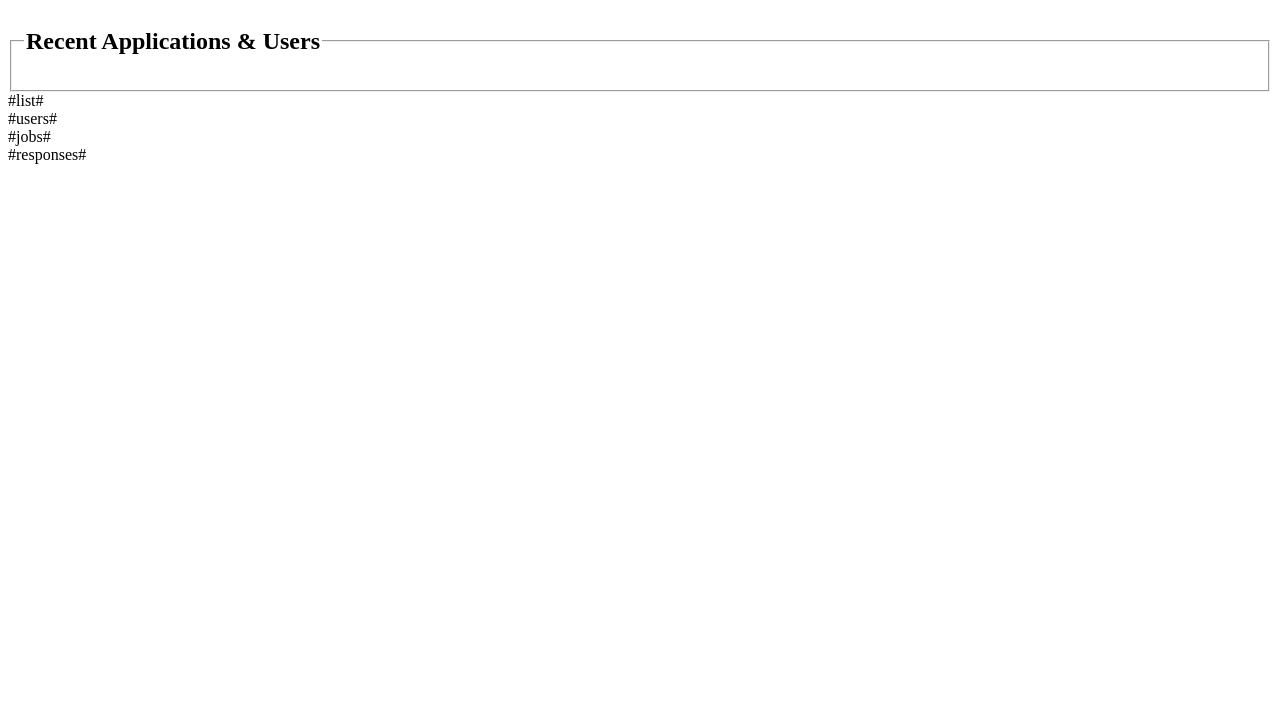
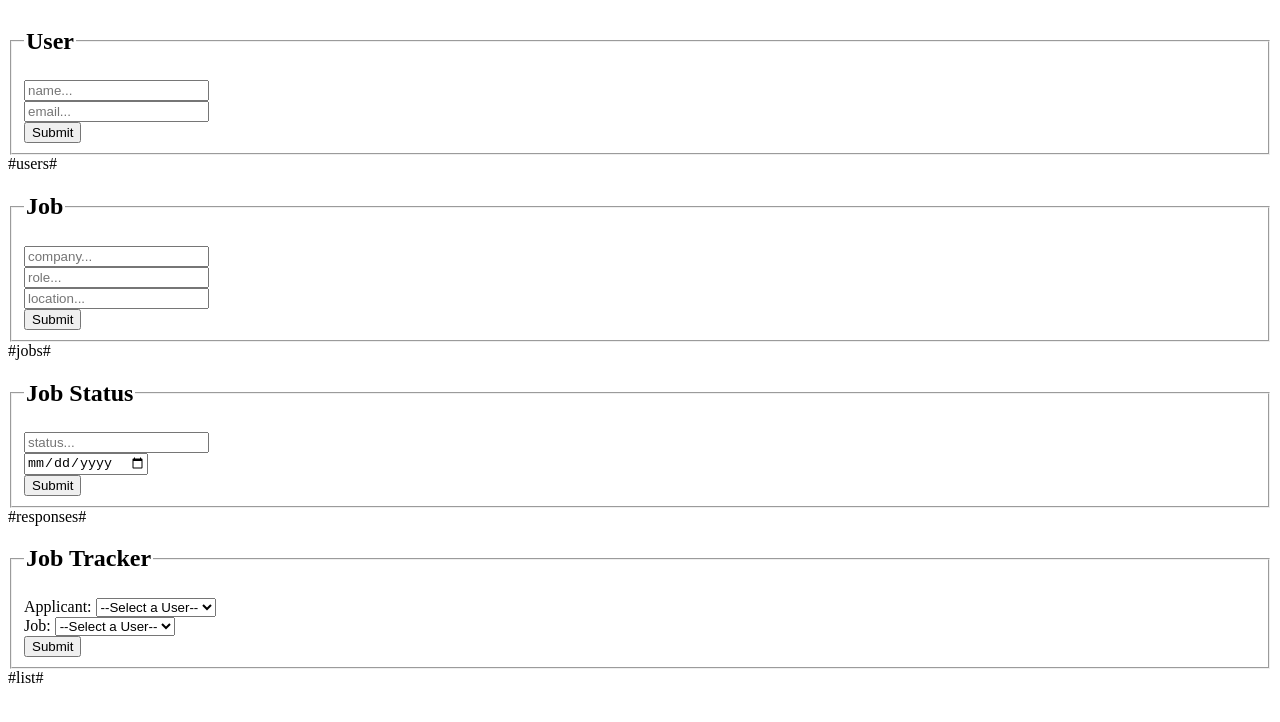
Before and after one commit to akazad12/SBA-318---Express-Server-Application, a website: page views/index.html in a window 1280 px wide. Drawn offline with Linux system fonts and the light colour scheme; files that its build step writes are made by us from their sources.

Commit message:
Included query filtering and updated html

```diff
--- a/database/database.js
+++ b/database/database.js
@@ -36,7 +36,7 @@ export default {
     { id: 10, applicantId: 5, jobId: 10 }
   ],
 
-  // Responses (application status)
+  // Responses (application status)/api/response?status=applied
   responses: [
     { id:1, applicationId: 1, status: "interview", appliedDate: "2026-01-10" },
     { id:2, applicationId: 2, status: "applied", appliedDate: "2026-01-15" },
--- a/routes/response.js
+++ b/routes/response.js
@@ -38,6 +38,11 @@ router.route('/')
   })
   //Read
   .get((req, res) => {
+    let result = db.responses
+    if (req.query.status){
+      result = db.responses.filter(response => response.status === req.query.status);
+      res.json(result)
+    }
     res.json(db.responses);
   });
 //Update
--- a/server.js
+++ b/server.js
@@ -15,6 +15,7 @@ const PORT = 3001;
 
 
 //Middleware
+app.use(express.urlencoded({ extended: true }));
 app.use(express.json()); //Parses the request body into JSON
 //logging middleware:
 app.use(logReq)
@@ -24,6 +25,7 @@ app.use(activityLog)
 
 //Customer View Engine
 app.engine("html", function (filePath, options, cb) {
+    console.log(options)
 
 
     // fs.readFile(filePath,(err,content)=>{
@@ -159,7 +161,8 @@ app.get("/", (req, res) => {
 
 app.use('/api/users', users)
 app.use('/api/roles', jobs)
-app.use('/api/response', response)
+app.use('/api/responses', response)
+// console.log(Document)
 // app.use('/api/response',responses)
 
 
--- a/styles/style.css
+++ b/styles/style.css
@@ -0,0 +1,6 @@
+.active{
+    display:inline-block
+}
+.hidden{
+    display:none
+}
--- a/views/index.html
+++ b/views/index.html
@@ -1,30 +1,109 @@
 <!DOCTYPE html>
 <html lang="en">
+
 <head>
     <meta charset="UTF-8">
     <meta name="viewport" content="width=device-width, initial-scale=1.0">
+    <link rel="stylesheet" href="./style.css">
     <title>Document</title>
 </head>
+
 <body>
-    <form action= "/" method = "GET">
+    <div class = "hidden">
+        <form action="/" method="GET">
+            <!-- Form for selecting the table that will be displayed -->
+            <fieldset>
+                <legend>
+                    <h2> Recent Applications & Users</h2>
+                </legend>
+                <!-- <input type="text" name="todo" id="todo" placeholder="Todo..."/><br /> -->
+                <label>Table:
+                    <select name="category" id="category">
+                        <option value="" disabled selected>--Select a Table--</option>
+                        <!-- This is the default placeholder -->
+                        <option value="Users">Users</option>
+                        <option value="jobs">Jobs</option>
+                        <option value="status">Jobs Status</option>
+                        <option value="Master">Job Tracker</option>
+                    </select><br />
+                </label>
+                <input type="submit" value="Submit" />
+            </fieldset>
+        </form>
+    </div>
+    <div class = "" id="userDiv">
+        <form action="/api/users" method="GET">
+            <fieldset>
+                <legend>
+                    <h2>User</h2>
+                </legend>
+                <input type="text" name="name" id="name" placeholder="name..." /><br />
+                <input type="text" name="email" id="email" placeholder="email..." /><br />
+                <input type="submit" value="Submit" />
+            </fieldset>
+        </form>
+        <table id="users">
+            #users#
+        </table>
+    </div>
+    <div class = "" id="jobDiv">
+        <form action="/api/jobs" method="GET">
+            <fieldset>
+                <legend>
+                    <h2>Job</h2>
+                </legend>
+                <input type="text" name="company" id="company" placeholder="company..." /><br />
+                <input type="text" name="role" id="role" placeholder="role..." /><br />
+                <input type="text" name="location" id="location" placeholder="location..." /><br />
+
+                <input type="submit" value="Submit" />
+            </fieldset>
+        </form>
+        <table id="jobs">
+            #jobs#
+        </table>
+    </div>
+    <div class = "" id="responseDiv">
+        <form action="/api/responses" method="GET">
+            <fieldset>
+                <legend>
+                    <h2>Job Status</h2>
+                </legend>
+                <input type="text" name="name" id="status" placeholder="status..." /><br />
+                <input type="date" name="AppliedDate" id="AppliedDate" placeholder="AppliedDate..." /><br />
+
+                <input type="submit" value="Submit" />
+            </fieldset>
+        </form>
+        <table id="responses">
+            #responses#
+        </table>
+    </div>
+    <div class = "" id="trackerDiv">
+        <form action="/" method="GET"></form>
         <fieldset>
             <legend>
-                <h2> Recent Applications & Users</h2>
+                <h2> Job Tracker</h2>
             </legend>
+            <label>Applicant:
+                <select name="applicantId" id="applicantId">
+                    <option value="" disabled selected>--Select a User--</option>
+                </select><br />
+            </label>
+            <label>Job:
+                <select name="jobId" id="jobId">
+                    <option value="" disabled selected>--Select a User--</option>
+                </select><br />
+            </label>
+            <input type="submit" value="Submit" />
         </fieldset>
-    </form>
-    <table>
-        #list#
-    </table>
-    <table>
-        #users#
-    </table>
-    <table>
-        #jobs#
-    </table>
-    <table>
-        #responses#
-    </table>
+
+        </form>
+        <table id="tracker">
+            #list#
+        </table>
+    </div>
 
 </body>
+
 </html>
```
